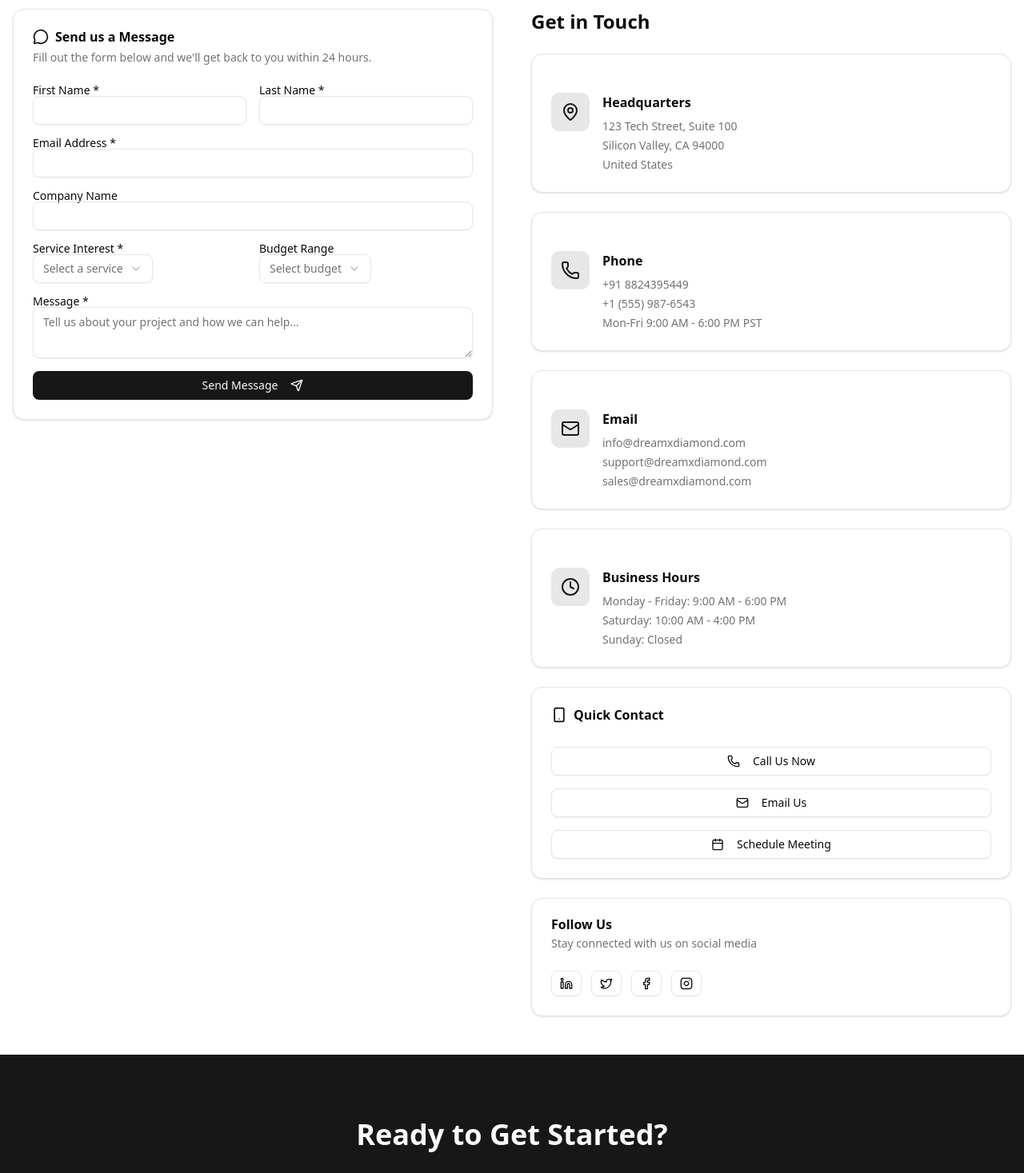
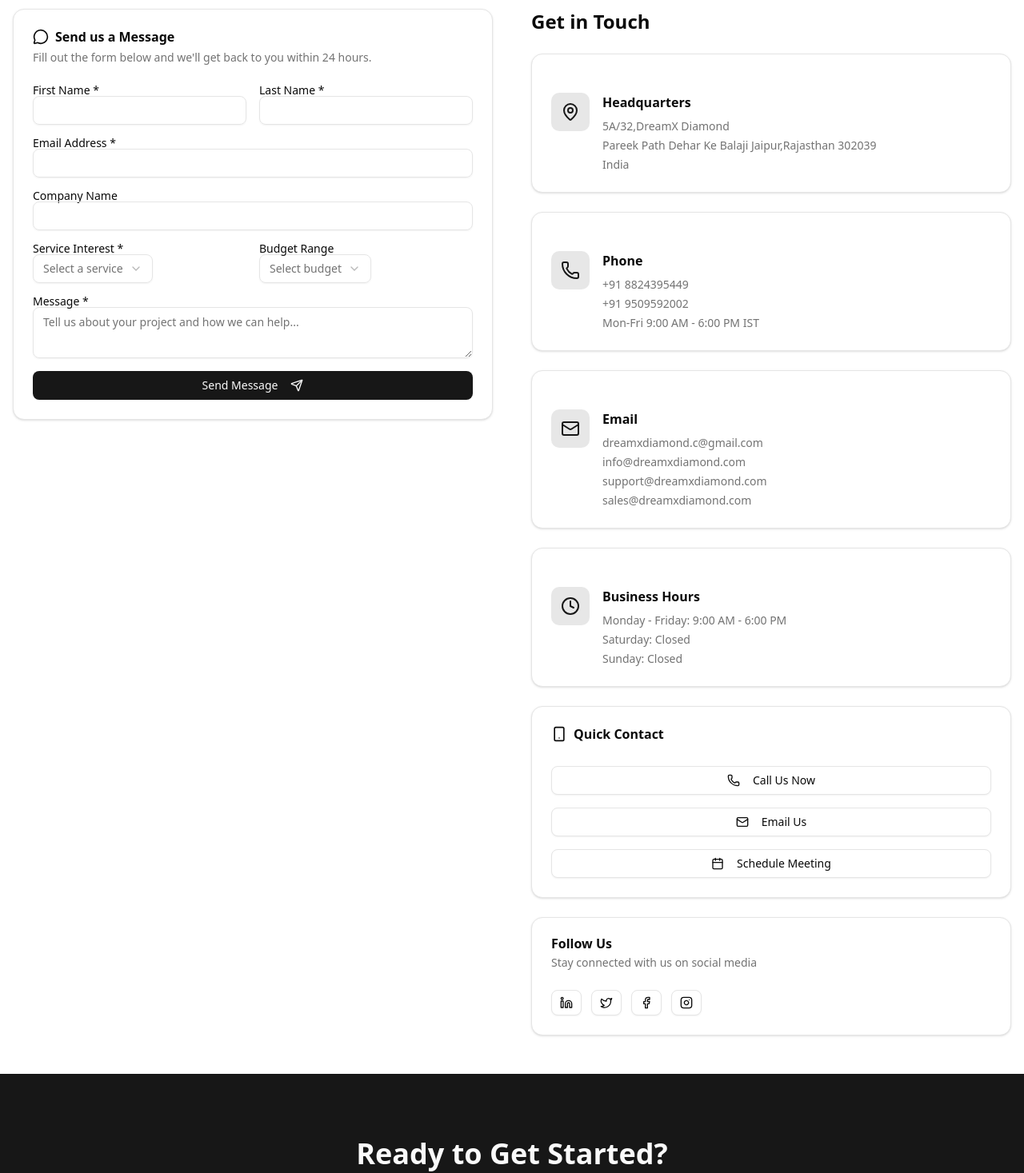
Before and after one commit to OfficialSanchitGupta/Dream-X-Diamond-IT-Company, a Next.js app: page /contact in a window 1280 px wide. Shown: the part 450-1917 px from the top of the page at 80% size. Built offline with nearby package versions, Linux system fonts and the light colour scheme.

Commit message:
social media link update kiye

```diff
--- a/src/app/contact/page.tsx
+++ b/src/app/contact/page.tsx
@@ -61,9 +61,9 @@
       icon: MapPin,
       title: 'Headquarters',
       details: [
-        '123 Tech Street, Suite 100',
-        'Silicon Valley, CA 94000',
-        'United States'
+        '5A/32,DreamX Diamond ',
+        'Pareek Path Dehar Ke Balaji Jaipur,Rajasthan 302039',
+        'India'
       ]
     },
     {
@@ -71,14 +71,15 @@
       title: 'Phone',
       details: [
         '+91 8824395449',
-        '+1 (555) 987-6543',
-        'Mon-Fri 9:00 AM - 6:00 PM PST'
+        '+91 9509592002',
+        'Mon-Fri 9:00 AM - 6:00 PM IST'
       ]
     },
     {
       icon: Mail,
       title: 'Email',
       details: [
+        'dreamxdiamond.c@gmail.com',
         'info@dreamxdiamond.com',
         'support@dreamxdiamond.com',
         'sales@dreamxdiamond.com'
@@ -89,7 +90,7 @@
       title: 'Business Hours',
       details: [
         'Monday - Friday: 9:00 AM - 6:00 PM',
-        'Saturday: 10:00 AM - 4:00 PM',
+        'Saturday: Closed',
         'Sunday: Closed'
       ]
     }
@@ -107,7 +108,7 @@
     {
       city: 'New York, NY',
       address: '456 Broadway, Suite 200',
-      phone: '+1 (555) 234-5678',
+      phone: '+91 8824395449',
       email: 'ny@dreamxdiamond.com',
       hours: 'Mon-Fri 9:00 AM - 6:00 PM',
       services: ['Digital Marketing', 'IT Consulting', 'AI Solutions']
@@ -115,7 +116,7 @@
     {
       city: 'Austin, TX',
       address: '789 Innovation Drive',
-      phone: '+1 (555) 345-6789',
+      phone: '+91 8824395449',
       email: 'austin@dreamxdiamond.com',
       hours: 'Mon-Fri 9:00 AM - 6:00 PM',
       services: ['Cybersecurity', 'Database Management', 'Cloud Services']
@@ -419,18 +420,26 @@
                 </CardHeader>
                 <CardContent>
                   <div className="flex gap-3">
+                    <a href="https://linkedin.com/company/dreamxdiamond" target="_blank" rel="noopener noreferrer">
                       <Button variant="outline" size="sm">
                         <Linkedin className="w-4 h-4" />
                       </Button>
+                    </a>
+                    <a href="https://twitter.com/dreamxdiamond" target="_blank" rel="noopener noreferrer">
                       <Button variant="outline" size="sm">
                         <Twitter className="w-4 h-4" />
                       </Button>
+                    </a>
+                    <a href="https://facebook.com/dreamxdiamond" target="_blank" rel="noopener noreferrer">
                       <Button variant="outline" size="sm">
                         <Facebook className="w-4 h-4" />
                       </Button>
+                    </a>
+                    <a href="https://instagram.com/dreamxdiamond" target="_blank" rel="noopener noreferrer">
                       <Button variant="outline" size="sm">
                         <Instagram className="w-4 h-4" />
                       </Button>
+                    </a>
                   </div>
                 </CardContent>
               </Card>
```
Lines whose indentation alone changed are shown as unchanged.
